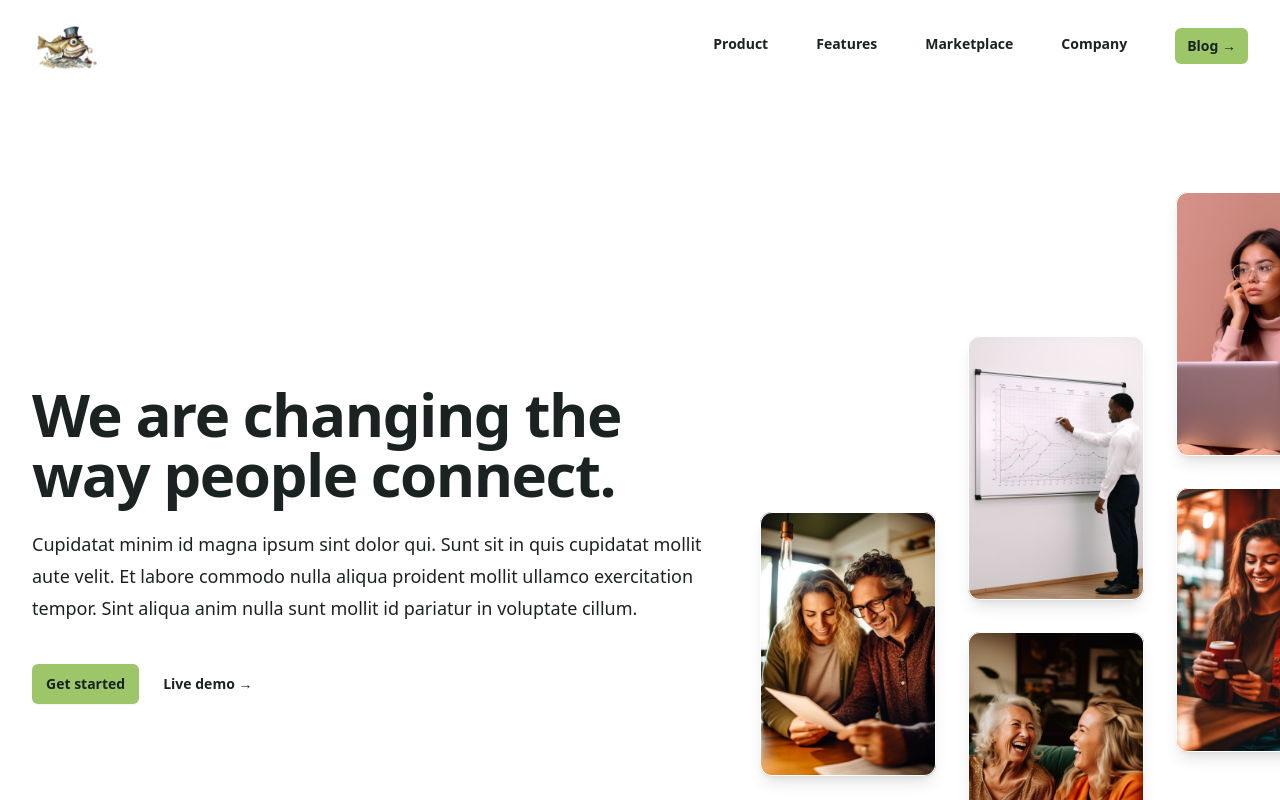
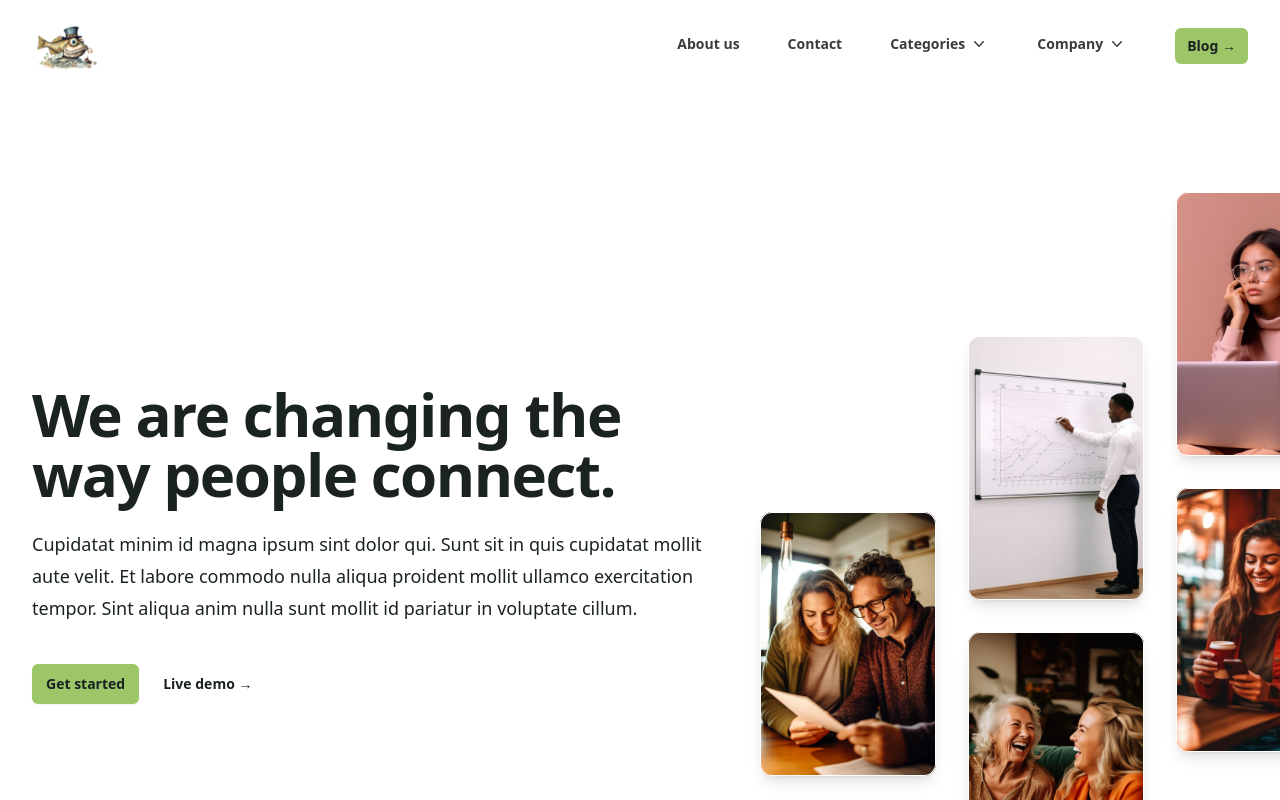
Before and after one commit to simonbeirouti/mortgage.fishing-og, a Next.js app: page / in a window 1280 px wide. Shown: the top 800 px of the page. Built offline with nearby package versions, Linux system fonts and the light colour scheme.

Commit message:
integrate constants

```diff
--- a/src/components/ui/Header.jsx
+++ b/src/components/ui/Header.jsx
@@ -1,19 +1,15 @@
 "use client";
 
-import { useState } from "react";
-import { Dialog } from "@headlessui/react";
+import { Fragment, useState } from "react";
+import { Dialog, Disclosure, Popover, Transition } from "@headlessui/react";
 import { Bars3Icon, XMarkIcon } from "@heroicons/react/24/outline";
+import { ChevronDownIcon } from "@heroicons/react/20/solid";
 import Image from "next/image";
 import Link from "next/link";
+import clsx from "clsx";
+import { navigation, categories, company } from "@/constants";
 
-const navigation = [
-  { name: "Product", href: "#" },
-  { name: "Features", href: "#" },
-  { name: "Marketplace", href: "#" },
-  { name: "Company", href: "#" },
-];
-
-export default function Example() {
+export default function Header() {
   const [mobileMenuOpen, setMobileMenuOpen] = useState(false);
 
   return (
@@ -23,7 +19,7 @@ export default function Example() {
         aria-label="Global"
       >
         <Link href="/" className="-m-1.5 p-1.5">
-          <span className="sr-only">Your Company</span>
+          <span className="sr-only">Mortgage Fishing logo</span>
           <Image
             className="h-12 w-auto"
             src="/fish-logo.png"
@@ -42,23 +38,85 @@ export default function Example() {
             <Bars3Icon className="h-6 w-6" aria-hidden="true" />
           </button>
         </div>
-        <div className="hidden lg:flex lg:gap-x-12">
-          {navigation.map((item) => (
-            <Link
-              key={item.name}
+        <Popover.Group className="hidden lg:flex lg:gap-x-12">
+          {navigation.map((item, index) => (
+            <a
+              key={index}
               href={item.href}
-              className="text-sm font-semibold leading-6 text-black"
+              className="text-sm font-semibold leading-6 text-gray-900"
             >
               {item.name}
-            </Link>
+            </a>
           ))}
+          <Popover className="relative">
+            <Popover.Button className="flex items-center gap-x-1 text-sm font-semibold leading-6 text-gray-900">
+              Categories
+              <ChevronDownIcon
+                className="h-5 w-5 flex-none text-gray-400"
+                aria-hidden="true"
+              />
+            </Popover.Button>
+
+            <Transition
+              as={Fragment}
+              enter="transition ease-out duration-200"
+              enterFrom="opacity-0 translate-y-1"
+              enterTo="opacity-100 translate-y-0"
+              leave="transition ease-in duration-150"
+              leaveFrom="opacity-100 translate-y-0"
+              leaveTo="opacity-0 translate-y-1"
+            >
+              <Popover.Panel className="absolute -left-8 top-full z-10 mt-3 w-56 rounded-xl bg-white p-2 shadow-lg ring-1 ring-gray-900/5">
+                {categories.map((item, index) => (
+                  <a
+                    key={index}
+                    href={item.href}
+                    className="block rounded-lg px-3 py-2 text-sm font-semibold leading-6 text-gray-900 hover:bg-gray-50"
+                  >
+                    {item.name}
+                  </a>
+                ))}
+              </Popover.Panel>
+            </Transition>
+          </Popover>
+          <Popover className="relative">
+            <Popover.Button className="flex items-center gap-x-1 text-sm font-semibold leading-6 text-gray-900">
+              Company
+              <ChevronDownIcon
+                className="h-5 w-5 flex-none text-gray-400"
+                aria-hidden="true"
+              />
+            </Popover.Button>
+
+            <Transition
+              as={Fragment}
+              enter="transition ease-out duration-200"
+              enterFrom="opacity-0 translate-y-1"
+              enterTo="opacity-100 translate-y-0"
+              leave="transition ease-in duration-150"
+              leaveFrom="opacity-100 translate-y-0"
+              leaveTo="opacity-0 translate-y-1"
+            >
+              <Popover.Panel className="absolute -left-8 top-full z-10 mt-3 w-56 rounded-xl bg-white p-2 shadow-lg ring-1 ring-gray-900/5">
+                {company.map((item) => (
+                  <a
+                    key={item.name}
+                    href={item.href}
+                    className="block rounded-lg px-3 py-2 text-sm font-semibold leading-6 text-gray-900 hover:bg-gray-50"
+                  >
+                    {item.name}
+                  </a>
+                ))}
+              </Popover.Panel>
+            </Transition>
+          </Popover>
           <Link
             href="/blog"
             className="text-sm px-3 py-2 -mt-1 rounded-md bg-sage-100 font-semibold text-black"
           >
             Blog <span aria-hidden="true">&rarr;</span>
           </Link>
-        </div>
+        </Popover.Group>
       </nav>
       <Dialog
         as="div"
@@ -69,19 +127,19 @@ export default function Example() {
         <div className="fixed inset-0 z-10" />
         <Dialog.Panel className="fixed inset-y-0 right-0 z-10 w-full overflow-y-auto bg-white px-6 py-6 sm:max-w-sm sm:ring-1 sm:ring-gray-900/10">
           <div className="flex items-center justify-between">
-            <Link href="/" className="-m-1.5 p-1.5">
-              <span className="sr-only">Your Company</span>
+            <a href="#" className="-m-1.5 p-1.5">
+              <span className="sr-only">Mortgage Fishing logo</span>
               <Image
                 className="h-12 w-auto"
                 src="/fish-logo.png"
-                alt="Morgage fishing logo"
+                alt="Mortgage fishing logo"
                 width={200}
                 height={200}
               />
-            </Link>
+            </a>
             <button
               type="button"
-              className="-m-2.5 rounded-md p-2.5 text-black"
+              className="-m-2.5 rounded-md p-2.5 text-gray-700"
               onClick={() => setMobileMenuOpen(false)}
             >
               <span className="sr-only">Close menu</span>
@@ -91,20 +149,76 @@ export default function Example() {
           <div className="mt-6 flow-root">
             <div className="-my-6 divide-y divide-gray-500/10">
               <div className="space-y-2 py-6">
-                {navigation.map((item) => (
-                  <Link
-                    key={item.name}
+                {navigation.map((item, index) => (
+                  <a
+                    key={index}
                     href={item.href}
-                    className="-mx-3 block rounded-lg px-3 py-2 text-base font-semibold leading-7 text-black hover:bg-gray-50"
+                    className="-mx-3 block rounded-lg px-3 py-2 text-base font-semibold leading-7 text-gray-900 hover:bg-gray-50"
                   >
                     {item.name}
-                  </Link>
+                  </a>
                 ))}
+                <Disclosure as="div" className="-mx-3">
+                  {({ open }) => (
+                    <>
+                      <Disclosure.Button className="flex w-full items-center justify-between rounded-lg py-2 pl-3 pr-3.5 text-base font-semibold leading-7 text-gray-900 hover:bg-gray-50">
+                        Categories
+                        <ChevronDownIcon
+                          className={clsx(
+                            open ? "rotate-180" : "",
+                            "h-5 w-5 flex-none"
+                          )}
+                          aria-hidden="true"
+                        />
+                      </Disclosure.Button>
+                      <Disclosure.Panel className="mt-2 space-y-2">
+                        {categories.map((item, index) => (
+                          <Disclosure.Button
+                            key={index}
+                            as={Link}
+                            href={item.href}
+                            className="block rounded-lg py-2 pl-6 pr-3 text-sm font-semibold leading-7 text-gray-900 hover:bg-gray-50"
+                          >
+                            {item.name}
+                          </Disclosure.Button>
+                        ))}
+                      </Disclosure.Panel>
+                    </>
+                  )}
+                </Disclosure>
+                <Disclosure as="div" className="-mx-3">
+                  {({ open }) => (
+                    <>
+                      <Disclosure.Button className="flex w-full items-center justify-between rounded-lg py-2 pl-3 pr-3.5 text-base font-semibold leading-7 text-gray-900 hover:bg-gray-50">
+                        Company
+                        <ChevronDownIcon
+                          className={clsx(
+                            open ? "rotate-180" : "",
+                            "h-5 w-5 flex-none"
+                          )}
+                          aria-hidden="true"
+                        />
+                      </Disclosure.Button>
+                      <Disclosure.Panel className="mt-2 space-y-2">
+                        {company.map((item, index) => (
+                          <Disclosure.Button
+                            key={index}
+                            as={Link}
+                            href={item.href}
+                            className="block rounded-lg py-2 pl-6 pr-3 text-sm font-semibold leading-7 text-gray-900 hover:bg-gray-50"
+                          >
+                            {item.name}
+                          </Disclosure.Button>
+                        ))}
+                      </Disclosure.Panel>
+                    </>
+                  )}
+                </Disclosure>
               </div>
               <div className="py-6">
                 <Link
                   href="/blog"
-                  className="-mx-3 block rounded-lg px-3 py-2.5 text-base font-semibold leading-7 text-black hover:bg-gray-50"
+                  className="-mx-3 block rounded-lg px-3 py-2.5 text-base font-semibold leading-7 text-gray-900 hover:bg-gray-50"
                 >
                   Blog
                 </Link>
```
